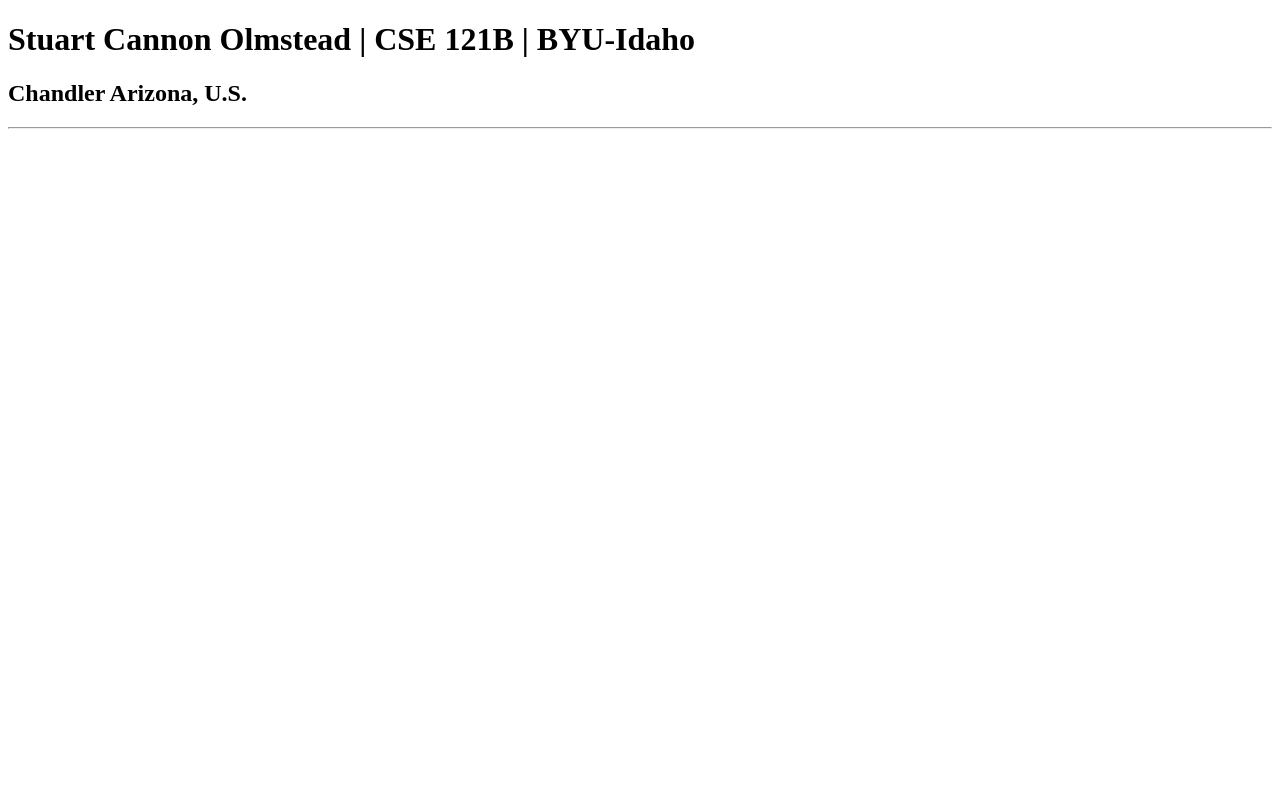
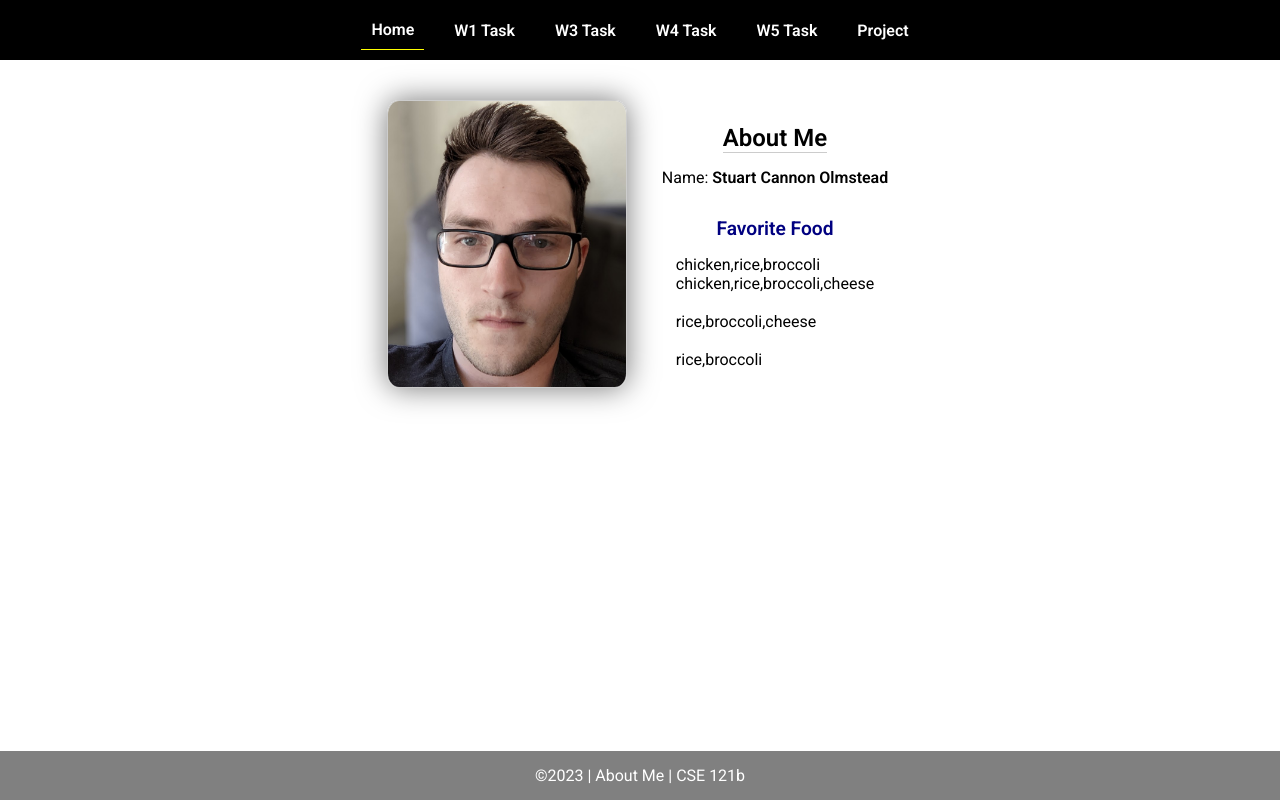
Before and after one commit to costuartoc/cse121b, a plain HTML site: page index.html in a window 1280 px wide. Drawn offline with Linux system fonts and the light colour scheme.

Commit message:
completed w02 task

```diff
--- a/index.html
+++ b/index.html
@@ -1,15 +1,45 @@
 <!DOCTYPE html>
 <html lang="en">
+
 <head>
-    <meta charset="UTF-8">
-    <meta http-equiv="X-UA-Compatible" content="IE=edge">
-    <meta name="viewport" content="width=device-width, initial-scale=1.0">
-    <title>Stuart Cannon Olmstead | CSE 121B | BYU-Idaho</title>
+  <meta charset="UTF-8">
+  <meta name="viewport" content="width=device-width, initial-scale=1.0">
+  <title>About Me | CSE 121b | W02: Programming Tasks</title>
+  <link rel="preconnect" href="https://fonts.googleapis.com">
+  <link rel="preconnect" href="https://fonts.gstatic.com" crossorigin>
+  <link href="https://fonts.googleapis.com/css2?family=Roboto:wght@400;600&display=swap"
+    rel="stylesheet">
+  <link rel="stylesheet" href="styles/main.css">
 </head>
+
 <body>
-    <h1>Stuart Cannon Olmstead | CSE 121B | BYU-Idaho</h1>
-    <h2>Chandler Arizona, U.S.</h2>
-    <hr>
+  <nav>
+    <ul id="menu">
+      <li><a id="toggleMenu">&equiv;</a></li>
+      <li><a href="index.html" class="active">Home</a></li>
+      <li><a href="w01-task.html">W1 Task</a></li>
+      <li><a href="w03-task.html">W3 Task</a></li>
+      <li><a href="w04-task.html">W4 Task</a></li>
+      <li><a href="w05-task.html">W5 Task</a></li>
+      <li><a href="project.html">Project</a></li>
+    </ul>
+  </nav>
+  <main id="home">
+    <picture>
+      <img src="images/placeholder.png" alt="Placeholder Image">
+    </picture>
+    <section>
+      <h1>About Me</h1>
+      <div class="info">Name: <span id="name"></span></div>
+      <h2>Favorite Food</h2>
+      <div class="block" id="food"></div>
+    </section>
+  </main>
+  <footer>
+    &copy;<span id="year"></span> | About Me | CSE 121b
+  </footer>
+  <script src="scripts/main.js"></script>
+  <script src="scripts/w02-task.js"></script>
+</body>
 
-</body>
 </html>
--- /dev/null
+++ b/scripts/main.js
@@ -0,0 +1,9 @@
+// copyright year
+document.querySelector('#year').textContent = new Date().getFullYear();
+
+// toggle menu in small view
+const toggleMenu = () => {
+    document.querySelector('#menu').classList.toggle('open');
+}
+
+document.querySelector('#toggleMenu').addEventListener('click', toggleMenu);
--- /dev/null
+++ b/scripts/w02-task.js
@@ -0,0 +1,31 @@
+/* W02-Task - Profile Home Page */
+
+/* Step 1 - Setup type tasks - no code required */
+
+/* Step 2 - Variables */
+let fullName = "Stuart Cannon Olmstead";
+let currentYear = "2023";
+let profilePicture = "images/profilepic.jpg";
+
+/* Step 3 - Element Variables */
+const nameElement = document.getElementById("name");
+const foodElement = document.getElementById("food");
+const yearElement = document.querySelector("#year");
+const imageElement = document.querySelector("img");
+
+/* Step 4 - Adding Content */
+nameElement.innerHTML =`<strong>${fullName}</strong>`;
+yearElement.textContent = currentYear;
+imageElement.setAttribute('src' , profilePicture);
+imageElement.setAttribute('alt' , `Profile image of ${fullName}`);
+
+/* Step 5 - Array */
+let favFoods = ["chicken", "rice", "broccoli"]
+foodElement.textContent = favFoods
+let favFood = "cheese"
+favFoods.push(favFood)
+foodElement.innerHTML += `<br>${favFoods}</br>`;
+favFoods.shift()
+foodElement.innerHTML += `<br>${favFoods}</br>`;
+favFoods.pop()
+foodElement.innerHTML += `<br>${favFoods}</br>`;
--- /dev/null
+++ b/styles/main.css
@@ -0,0 +1,157 @@
+/* Universal Selector */
+* {
+    margin: 0;
+    padding: 0;
+    box-sizing: border-box;
+}
+
+/* HTML Selectors */
+body {
+    font-family: 'Roboto', Helvetica, sans-serif;
+}
+
+nav {
+    background-color: black;
+    width: 100%;
+    position: fixed;
+    top: 0;
+}
+
+nav ul {
+    display: flex;
+    flex-direction: column;
+    align-items: center;
+    max-width: fit-content;
+    margin: 0 auto;
+}
+
+nav ul li {
+    flex: 1 1 auto;
+}
+
+nav ul li:first-child {
+    display: block;
+    font-size: 2rem;
+}
+
+nav ul li:first-child a {
+    padding: 1px 10px;
+}
+
+nav ul li {
+    display: none;
+    list-style: none;
+    margin: 10px;
+}
+
+nav ul li a {
+    display: block;
+    padding: 10px;
+    text-decoration: none;
+    font-weight: 600;
+    color: white;
+    text-align: center;
+}
+
+nav ul li a:hover {
+    background-color: #efefef;
+    color: black;
+}
+
+h1, h2 {
+    text-align: center;
+    margin-bottom: 15px;
+
+}
+
+h1 {
+border-bottom: 1px solid #ccc;
+}
+
+h2 {
+    font-size: 1.2rem;
+    color: navy;
+    text-align: center;
+    margin-top: 30px;
+}
+
+main {
+    margin-top: 125px;
+    display: grid;
+    grid-template-columns: 1fr;
+    grid-gap: 20px;
+    align-items: center;
+    justify-content: center;
+}
+
+picture {
+    margin: 0 auto;
+}
+
+picture img {
+    width: 240px;
+    height: auto;
+    border-radius: 5%;
+    border: 1px solid #ccc;
+    box-shadow: 0 0 30px #777;
+}
+
+section {
+    display: flex;
+    flex-direction: column;
+    align-items: center;
+    margin: 10px
+}
+
+label {
+    margin: 15px 0;
+}
+
+footer {
+    background-color: gray;
+    color: white;
+    padding: 15px;
+    text-align: center;
+    width: 100%;
+    position: fixed;
+    bottom: 0;
+}
+
+/* Class Selectors */
+.active {
+    border-bottom: 1px solid yellow;
+}
+
+.open li {
+    display: block;
+}
+
+.block {
+    display: block;
+}
+
+/* ID Selectors */
+
+/* Media Queries */
+@media only screen and (min-width: 32.5em) {
+    nav ul {
+        flex-direction: row;
+    }
+
+    nav ul li:first-child {
+        display: none;
+    }
+
+    nav ul li {
+        display: block;
+    }
+
+    main {
+        margin: 100px auto 20px;
+        grid-template-columns: 250px 1fr;
+        max-width: -moz-fit-content;
+        max-width: fit-content;
+
+    }
+
+}
```
Also changed, not shown: index-old.html (added, +15 -0 lines), w01-task.js (+8 -0 lines), images/placeholder.png (added), images/profilepic.jpg (added).
